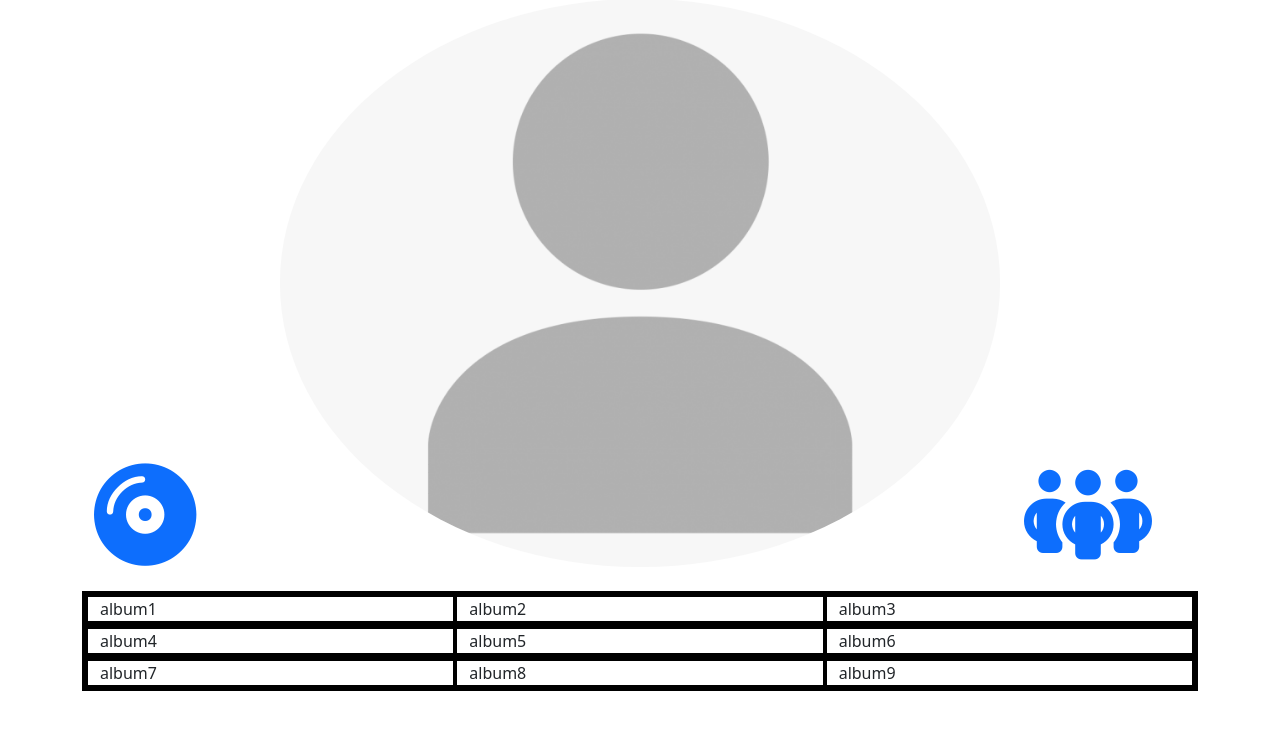
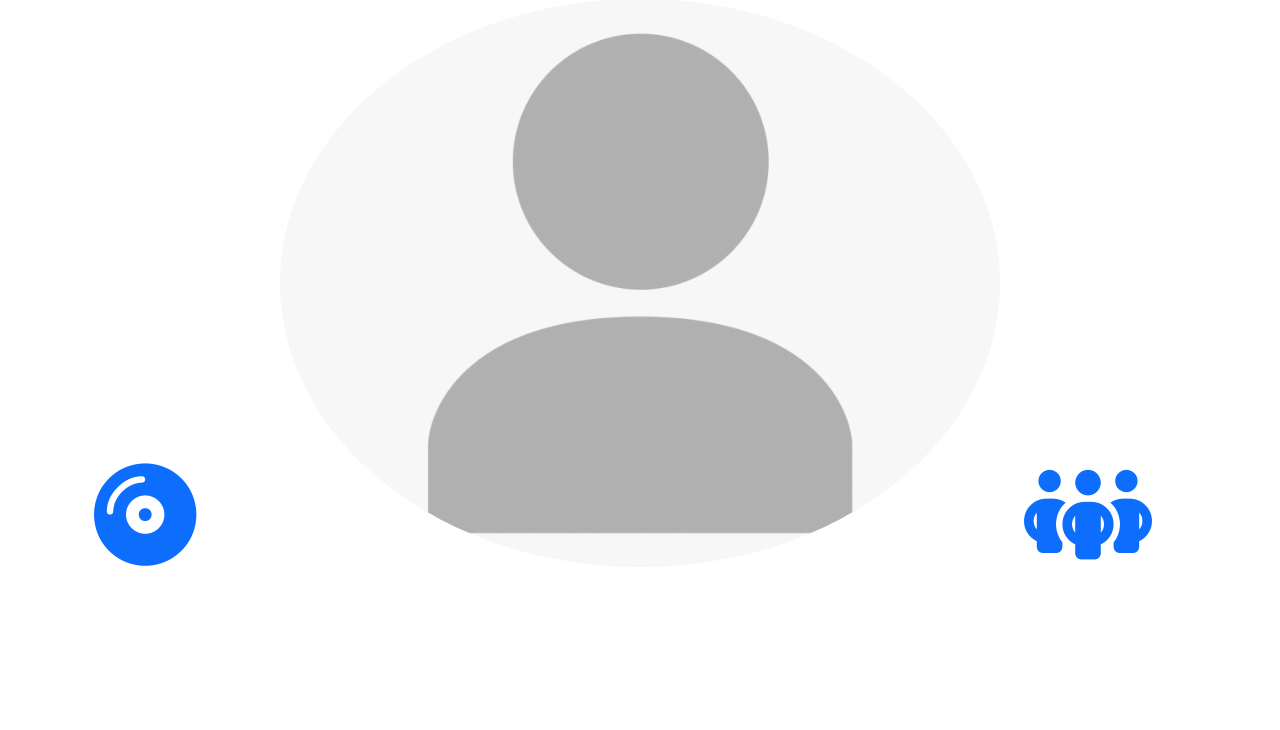
Before and after one commit to DestanT/we-rate-music, a Django app: template templates/users/profile.html in a window 1280 px wide. Shown: the part 57-787 px from the top of the page. Run offline with Django 4.2, Linux system fonts and the light colour scheme; the template is opened without the code that fills it, so the values that code supplies are empty; some libraries are stand-ins or nearby versions.

Commit message:
Create profile and playlists.html templates

```diff
--- a/templates/users/profile.html
+++ b/templates/users/profile.html
@@ -1,6 +1,4 @@
-{% extends "base.html" %}
-
-{% block content %}
+{% extends "base.html" %} {% block content %}
 <div class="container" id="profile">
     <div class="row align-items-end">
         <div class="col-2">
@@ -23,41 +21,6 @@
     </div>
 </div>
 <br>
-<div class="container box">
-    <div class="row box">
-        <div class="col-4 box">
-            album1
-        </div>
-        <div class="col-4 box">
-            album2
-        </div>
-        <div class="col-4 box">
-            album3
-        </div>
-    </div>
-    <div class="row box">
-        <div class="col-4 box">
-            album4
-        </div>
-        <div class="col-4 box">
-            album5
-        </div>
-        <div class="col-4 box">
-            album6
-        </div>
-    </div>
-    <div class="row box">
-        <div class="col-4 box">
-            album7
-        </div>
-        <div class="col-4 box">
-            album8
-        </div>
-        <div class="col-4 box">
-            album9
-        </div>
-    </div>
-</div>
-</div>
-
-{% endblock content %}
+{% block entries %}
+<!-- Below profile - entries to playlists/groups etc -->
+{% endblock entries %} {% endblock content %}
```
Also changed, not shown: templates/users/playlists.html (added, +11 -0 lines).
